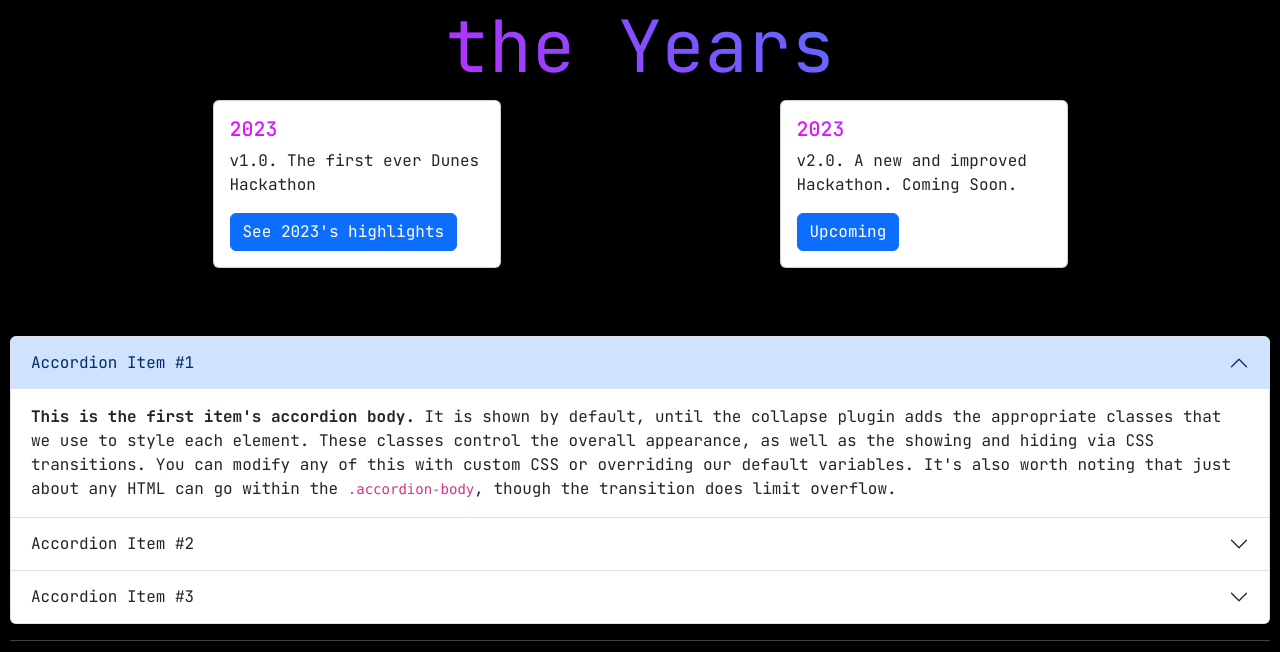
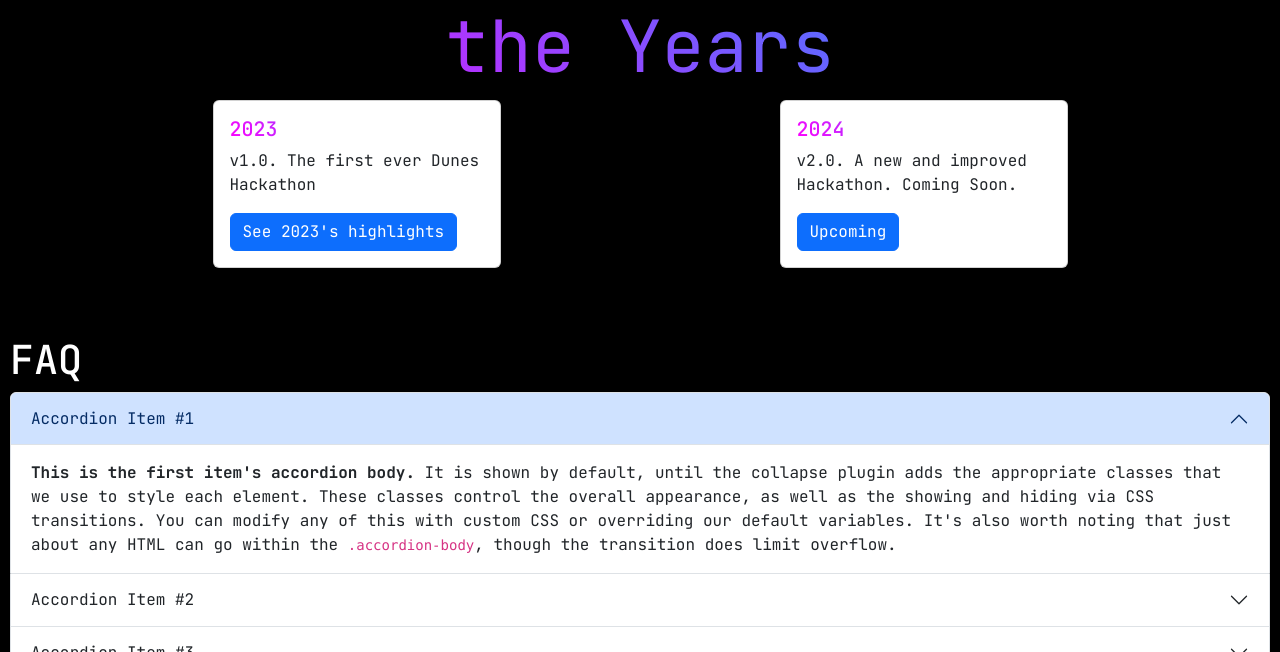
Before and after one commit to PhantomDaDev/dis-hackathon, a plain HTML site: page index.html in a window 1280 px wide. Shown: the part 1828-2480 px from the top of the page. Drawn offline with nearby package versions, Linux system fonts and the light colour scheme.

Commit message:
Update index.html

```diff
--- a/index.html
+++ b/index.html
@@ -229,7 +229,7 @@
 
      <div class="card mx-auto" style="width: 18rem" text-align="center">
         <div class="card-body">
-          <h5 class="card-title grad">2023</h5>
+          <h5 class="card-title grad">2024</h5>
           <p class="card-text">
            v2.0. A new and improved Hackathon. Coming Soon.
           </p>
@@ -238,6 +238,10 @@
       </div>
       </div>
     </section>
+
+
+
+   <h1>FAQ</h1>
 
     <div class="accordion" id="accordionPanelsStayOpenExample">
   <div class="accordion-item">
```
